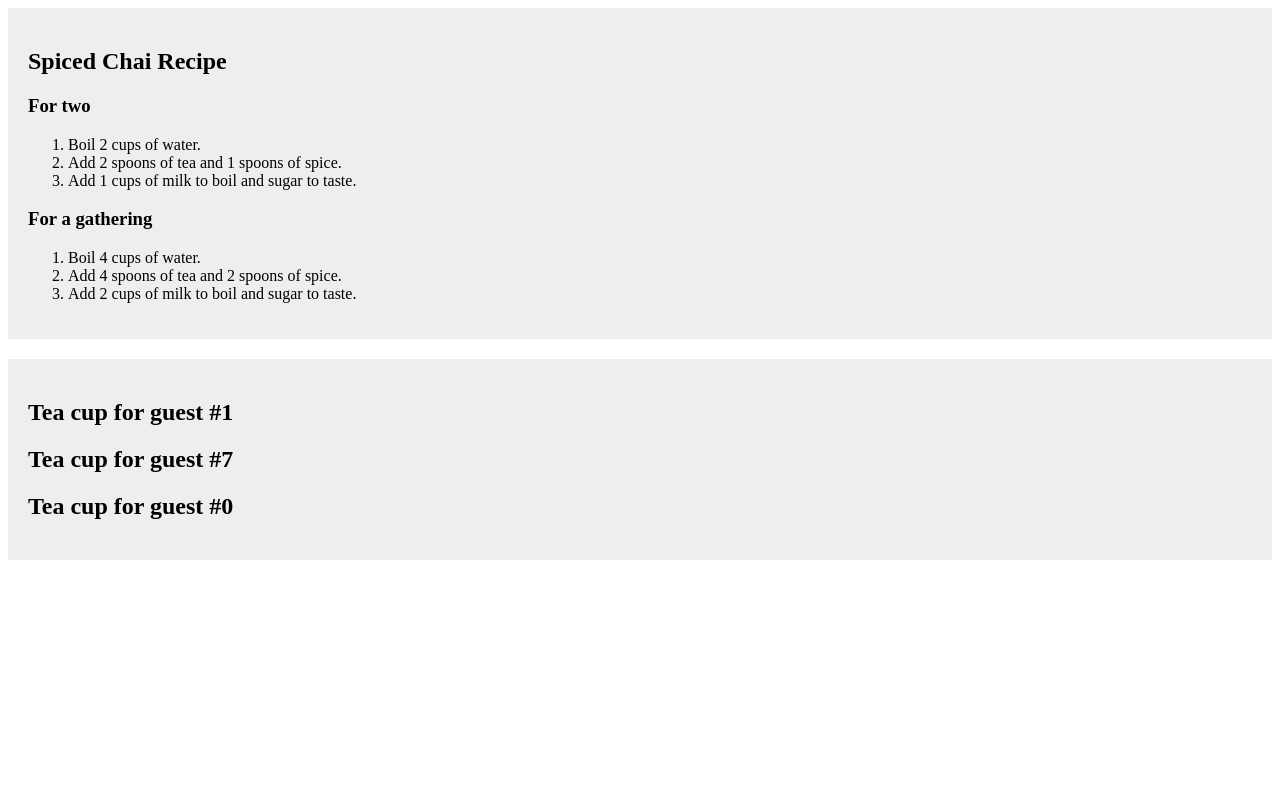
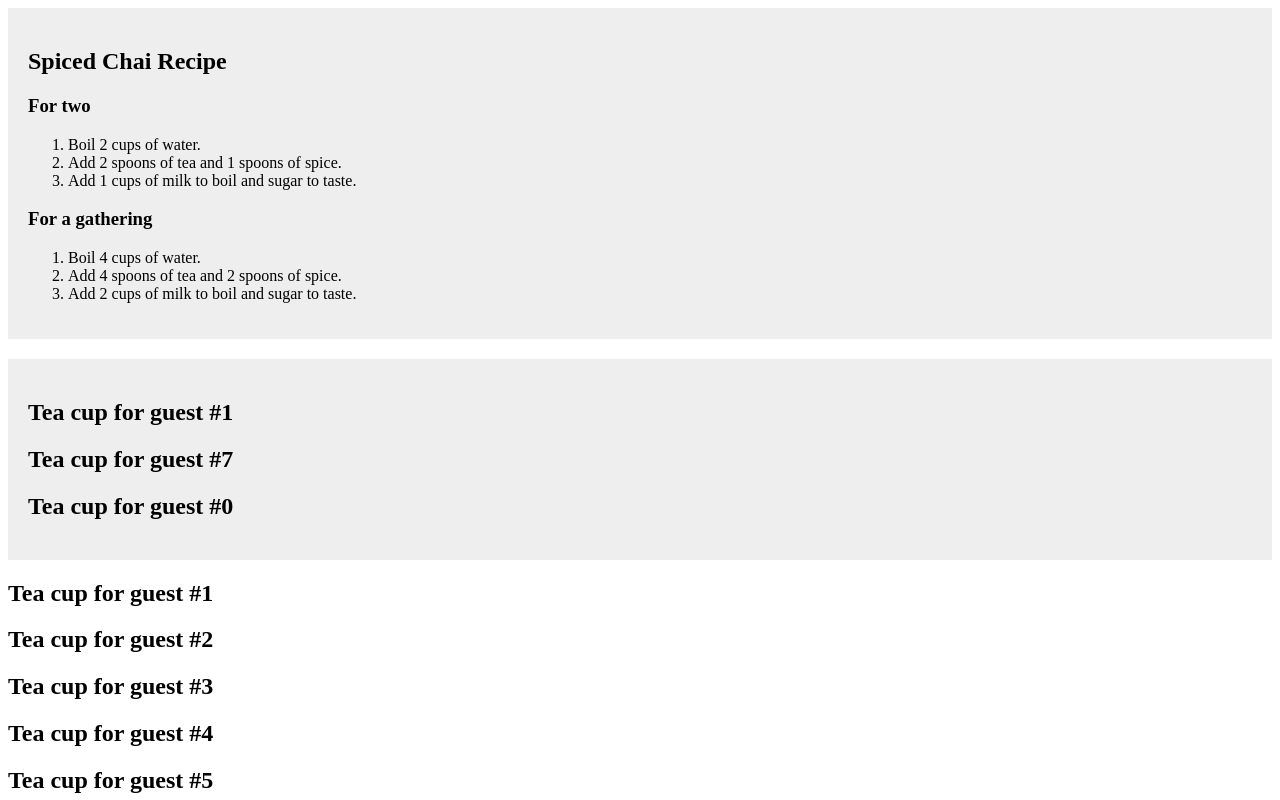
Before and after one commit to dev-oil/study-react, a React (Vite) app in the folder react-dev-19/: page /ui in a window 1280 px wide. Shown: the top 800 px of the page. Built offline with nearby package versions, Linux system fonts and the light colour scheme.

Commit message:
feat: [react-19] ui component 순수하게 유지

```diff
--- /dev/null
+++ b/react-dev-19/src/components/UI/Location.tsx
@@ -0,0 +1,15 @@
+type CupProps = {
+  guest: number;
+};
+
+const Cup = ({ guest }: CupProps) => {
+  return <h2>Tea cup for guest #{guest}</h2>;
+};
+
+export const Location = () => {
+  const cups = [];
+  for (let i = 1; i <= 12; i++) {
+    cups.push(<Cup key={i} guest={i} />);
+  }
+  return cups;
+};
--- a/react-dev-19/src/pages/UI.tsx
+++ b/react-dev-19/src/pages/UI.tsx
@@ -1,11 +1,13 @@
 import { Pure } from '../components/UI/Pure';
 import { SideEffect } from '../components/UI/SideEffect';
+import { Location } from '../components/UI/Location';
 
 export const UI = () => {
   return (
     <>
       <Pure />
       <SideEffect />
+      <Location />
     </>
   );
 };
```
